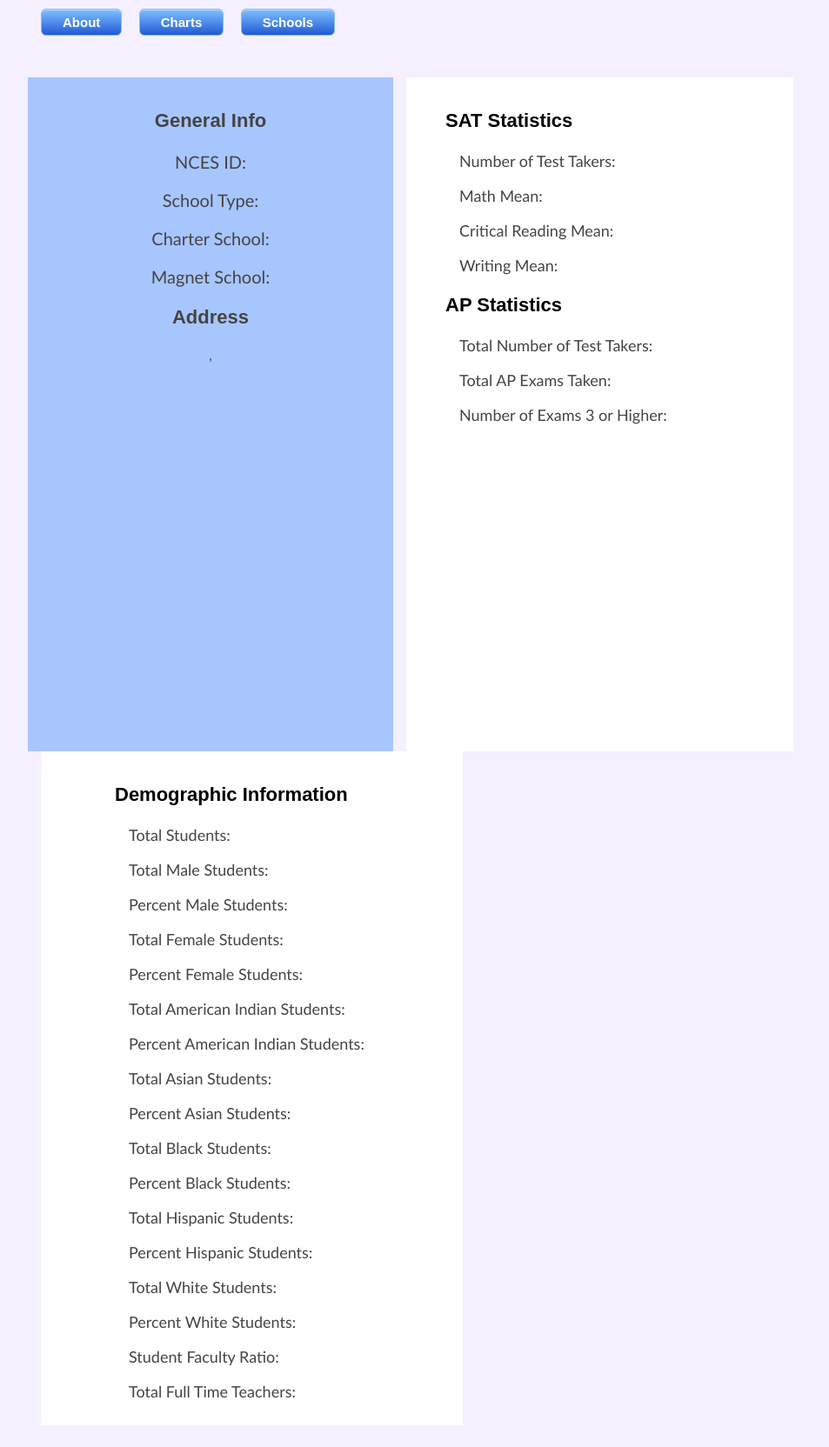
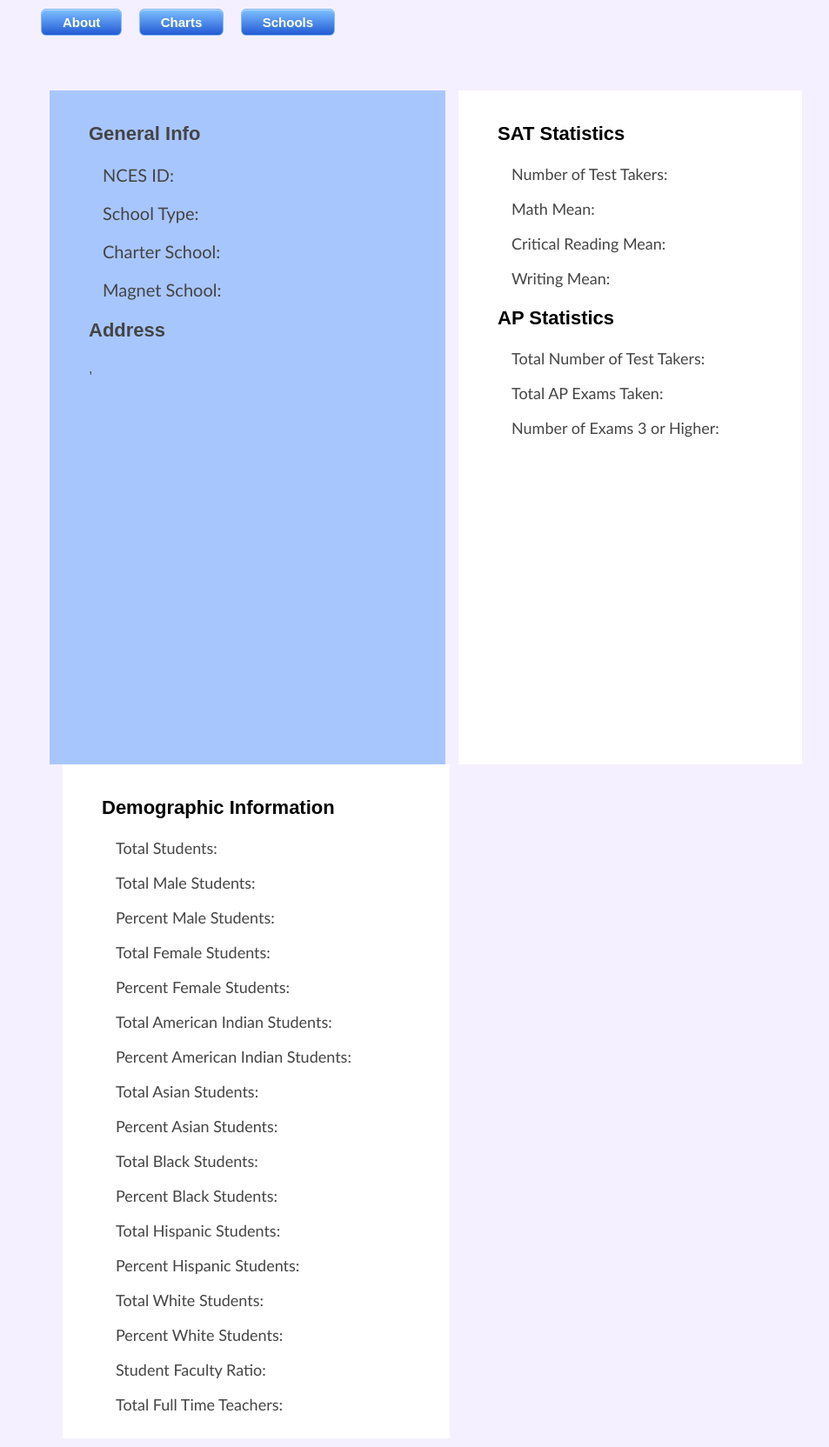
Before and after one commit to zbs/SATStat, a Python web app: template templates/school.html in a window 1280 px wide. Shown: the part 110-1774 px from the top of the page at 87% size, without its empty margins (18-971 px from the left). Before the commit the page ends 1749 px from the top, so only its background shows below. Run offline with Jinja, Linux system fonts and the light colour scheme; the template is opened without the code that fills it, so the values that code supplies are empty; some libraries are stand-ins or nearby versions.

Commit message:
ggfyfyftyftyft

```diff
--- a/static/style.css
+++ b/static/style.css
@@ -47,10 +47,16 @@ td {
 	text-align: center;
 	display: block;
 	overflow:hidden;
+	padding-top: 15px;
+	padding-bottom: 10px;
+	text-align: left;
+	float:left;
+	padding-left: 10px;
+	margin-left: 15px;
 }
 #attribute{
 	background-color: rgb(255, 255, 255);
-	width: 200px;
+	width: 350px;
 	padding-top: 15px;
 	padding-bottom: 10px;
 	text-align: left;
@@ -58,29 +64,29 @@ td {
 	padding-left: 45px;
 	margin-left: 15px;
 	height:750px;
-	min-width: 400px;
+
 }
 #demographic{
 	background-color: rgb(255, 255, 255);
-	width: 300px;
+	width: 400px;
 	padding-top: 15px;
 	padding-bottom: 10px;
-	padding-left: 85px;
+	padding-left: 45px;
 	margin-left: 15px;
 	text-align: left;
 	float:left;
 	overflow: hidden;
 	height:750px;
-	min-width: 400px;
+
 }
 #general{
 	background-color: rgb(168,198,254);
 	width: 400px;
 	padding-top: 15px;
 	padding-bottom: 10px;
-	padding-left: 10px;
+	padding-left: 45px;
 	padding-right: 10px;
-	text-align: center;
+	text-align: left;
 	color: rgb(68,68,68);
 	float:left;
 	height:750px;
```
Also changed, not shown: templates/school.html (line endings or trailing spaces).
